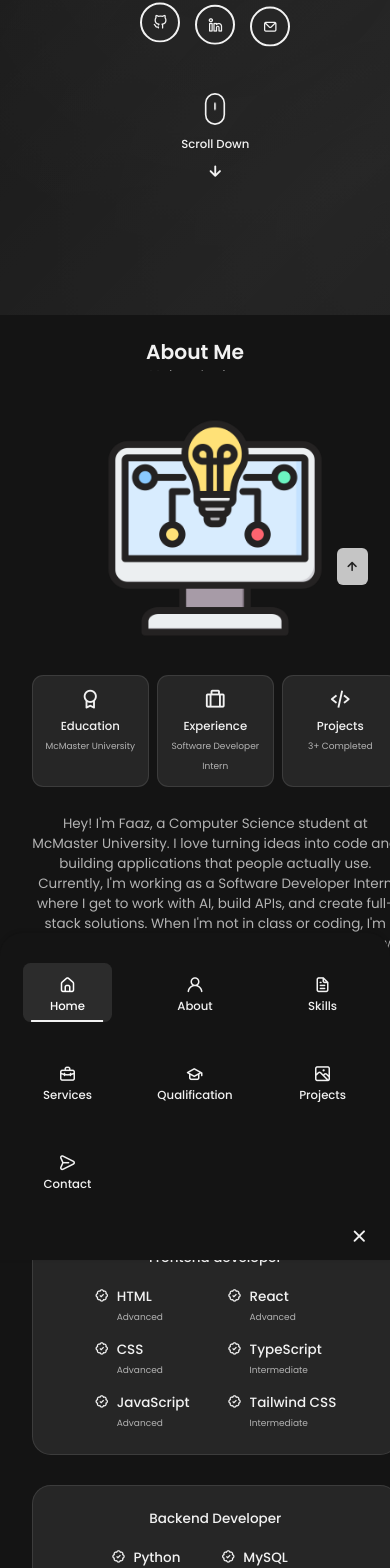
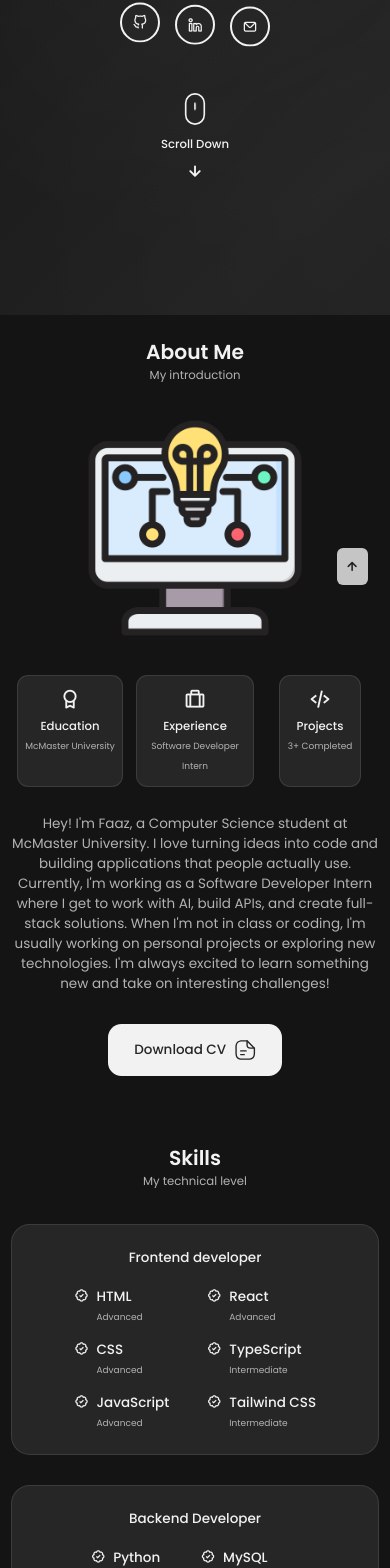
Before and after one commit to faazshaikh/Portfolio, a React (Vite) app: page / in a window 390 px wide. Shown: the part 428-1996 px from the top of the page. Built offline with nearby package versions, Linux system fonts and the light colour scheme.

Commit message:
Improved responsiveness and updated the UI

```diff
--- a/src/App.css
+++ b/src/App.css
@@ -250,6 +250,8 @@ img {
   .container {
     padding-left: 1rem;
     padding-right: 1rem;
+    margin-left: auto;
+    margin-right: auto;
   }
 
   .section {
@@ -258,6 +260,11 @@ img {
 
   .section__subtitle {
     margin-bottom: var(--mb-2-5);
+  }
+
+  .section__title,
+  .section__subtitle {
+    text-align: center;
   }
 
   .grid {
--- a/src/components/Portfolio/work.css
+++ b/src/components/Portfolio/work.css
@@ -204,10 +204,12 @@
   .work__container {
     grid-template-columns: repeat(2, 1fr);
     gap: 1.25rem;
+    justify-items: center;
   }
 
   .work__card {
     max-width: 100%;
+    width: 100%;
   }
 }
 
@@ -215,15 +217,21 @@
   .work__container {
     grid-template-columns: 1fr;
     gap: 1rem;
+    justify-items: center;
   }
 
   .work__card {
     max-width: 100%;
+    width: 100%;
   }
 
   .work__img {
     width: 100%;
     height: 200px;
+  }
+
+  .work__description {
+    text-align: center;
   }
 }
 
--- a/src/components/about/about.css
+++ b/src/components/about/about.css
@@ -111,18 +111,41 @@
 
   /* For medium devices */
   @media screen and (max-width: 768px) {
+    .about__container {
+        justify-items: center;
+    }
+
+    .about__img {
+        justify-self: center;
+    }
+
     .about__description {
         padding: 0 1rem;
+        text-align: center;
+    }
+
+    .about__data {
+        text-align: center;
     }
   }
 
   @media screen and (max-width: 576px) {
+    .about__container {
+        justify-items: center;
+    }
+
     .about__info {
         grid-template-columns: repeat(3, 1fr);
+        justify-items: center;
     }
 
     .about__description {
         padding: 0;
+        text-align: center;
+    }
+
+    .about__data {
+        text-align: center;
     }
   }
 
@@ -130,5 +153,10 @@
   @media screen and (max-width: 350px) {
     .about__info {
         grid-template-columns: repeat(2, 1fr);
+        justify-items: center;
+    }
+
+    .about__description {
+        text-align: center;
     }
   }
--- a/src/components/contact/contact.css
+++ b/src/components/contact/contact.css
@@ -151,24 +151,32 @@
     .contact__container {
         grid-template-columns: 1fr;
         row-gap: 3rem;
+        justify-items: center;
     }
 
     .contact__info {
         justify-content: center;
+        justify-items: center;
+        width: 100%;
     }
 
     .contact__form {
         margin: 0 auto;
+        width: 100%;
+        max-width: 360px;
     }
   }
 
   @media screen and (max-width: 576px) {
     .contact__info {
         grid-template-columns: 1fr;
+        justify-items: center;
+        width: 100%;
     }
 
     .contact__form {
         width: 100%;
+        max-width: 100%;
     }
   }
 
--- a/src/components/header/header.css
+++ b/src/components/header/header.css
@@ -18,38 +18,32 @@
 .nav__logo {
     color: var(--title-color);
     font-weight: var(--font-medium);
-    margin-right: auto;
-    margin-left: -10rem;
+    font-size: var(--h3-font-size);
+}
+
+.nav__right {
+    display: flex;
+    align-items: center;
+    gap: 1rem;
 }
 
 .nav__toggle {
     color: var(--title-color);
     font-weight: var(--font-medium);
+    font-size: 1.5rem;
+    cursor: pointer;
+    transition: color 0.3s ease;
+}
+
+.nav__toggle:hover {
+    color: var(--title-color-dark);
 }
 
 .nav__menu {
     margin: 0 auto;
-}
-
-.nav__list {
-    display: flex;
-    column-gap: 2rem;
-}
-
-.nav__menu {
     display: flex;
     justify-content: center;
     width: auto;
-}
-
-.nav__list {
-    display: flex;
-    column-gap: 2rem;
-}
-
-.nav__toggle {
-    color: var(--title-color);
-    font-weight: var(--font-medium);
 }
 
 .nav__list {
@@ -106,6 +100,10 @@
     transition: all 0.3s ease;
 }
 
+.nav__overlay {
+    display: none;
+}
+
 .nav__icon,
 .nav__close,
 .nav__toggle {
@@ -140,60 +138,102 @@
 /* For medium devices */
 @media screen and (max-width: 768px) {
     .header {
-        top: initial;
-        bottom: 0;
+        top: 0;
+        bottom: initial;
+    }
+
+    .nav__overlay {
+        display: block;
+        position: fixed;
+        top: 0;
+        left: 0;
+        width: 100%;
+        height: 100vh;
+        background-color: rgba(0, 0, 0, 0.5);
+        z-index: calc(var(--z-fixed) - 1);
+        opacity: 1;
+        visibility: visible;
+        transition: opacity 0.3s ease, visibility 0.3s ease;
     }
 
     .nav {
-        height: var(--header-height);
-        grid-template-columns: 1fr;
+        height: calc(var(--header-height) + 1rem);
         justify-content: space-between;
+        padding: 0 1rem;
     }
 
     .nav__logo {
-        position: static;
-    }
-
-    .nav__right {
-        position: static;
+        font-size: var(--h3-font-size);
+        margin: 0;
     }
 
     .nav__menu {
         position: fixed;
-        bottom: -100%;
+        top: -100%;
         left: 0;
         width: 100%;
         background-color: var(--body-color);
-        padding: 2rem 1.5rem 4rem;
-        box-shadow: 0 -1px 4px rgba(0, 0, 0, 0.15);
-        border-radius: 1.5rem 1.5rem 0 0;
-        transition: .3s;
+        padding: 3rem 1.5rem 2rem;
+        box-shadow: 0 4px 6px rgba(0, 0, 0, 0.1);
+        border-radius: 0 0 1.5rem 1.5rem;
+        transition: top 0.3s ease;
+        z-index: var(--z-fixed);
         display: block;
+        max-height: calc(100vh - var(--header-height) - 1rem);
+        overflow-y: auto;
+    }
+
+    [data-theme='dark'] .nav__menu {
+        box-shadow: 0 4px 6px rgba(255, 255, 255, 0.1);
+        background-color: rgba(15, 15, 15, 0.98);
+        backdrop-filter: blur(10px);
     }
 
     /* Show Menu */
     .show-menu {
-        bottom: 0;
+        top: calc(var(--header-height) + 1rem);
     }
 
     .nav__list {
-        display: grid;
-        grid-template-columns: repeat(3, 1fr);
-        gap: 2rem;
+        display: flex;
+        flex-direction: column;
+        gap: 1.5rem;
+        align-items: center;
+    }
+
+    .nav__item {
+        width: 100%;
+        display: flex;
+        justify-content: center;
+    }
+
+    .nav__link {
+        width: 100%;
+        max-width: 300px;
+        flex-direction: row;
+        justify-content: center;
+        align-items: center;
+        gap: 0.75rem;
+        padding: 0.75rem 1rem;
+        font-size: var(--normal-font-size);
+        text-align: center;
+        margin: 0 auto;
     }
 
     .nav__icon {
-        font-size: 1.2rem;
-        display: block;
+        font-size: 1.25rem;
+        display: inline-block;
     }
 
     .nav__close {
         position: absolute;
-        right: 1.3rem;
-        bottom: .5rem;
-        font-size: 1.5rem;
+        right: 1.5rem;
+        top: 1.5rem;
+        font-size: 1.75rem;
         cursor: pointer;
         color: var(--title-color);
+        transition: color 0.3s ease;
+        z-index: calc(var(--z-fixed) + 1);
     }
 
     .nav__close:hover {
@@ -201,8 +241,10 @@
     }
 
     .nav__toggle {
-        font-size: 1.1rem;
-        cursor: pointer;
+        font-size: 1.5rem;
+        display: flex;
+        align-items: center;
+        justify-content: center;
     }
 
     .nav__icon,
@@ -211,18 +253,50 @@
         display: block;
     }
 
-    .theme-toggle {
+    .nav__right {
         display: flex;
+        align-items: center;
+        gap: 1rem;
     }
 }
 
 /* For small devices */
-@media screen and (max-width: 350px) {
+@media screen and (max-width: 576px) {
     .nav__menu {
-        padding: 2rem 0.25rem 4rem;
+        padding: 2.5rem 1rem 2rem;
     }
 
     .nav__list {
-        column-gap: 0;
+        gap: 1rem;
+    }
+
+    .nav__link {
+        padding: 0.6rem 0.75rem;
+        font-size: var(--small-font-size);
+    }
+
+    .nav__close {
+        right: 1rem;
+        top: 1rem;
+        font-size: 1.5rem;
     }
 }
+
+@media screen and (max-width: 350px) {
+    .nav__menu {
+        padding: 2rem 0.75rem 1.5rem;
+    }
+
+    .nav__list {
+        gap: 0.75rem;
+    }
+
+    .nav__link {
+        padding: 0.5rem 0.5rem;
+        font-size: var(--smaller-font-size);
+    }
+
+    .nav__icon {
+        font-size: 1.1rem;
+    }
+}
--- a/src/components/qualification/qualification.css
+++ b/src/components/qualification/qualification.css
@@ -100,18 +100,35 @@
   /* For medium devices */
   @media screen and (max-width: 768px) {
     .qualification__container {
-        margin-left: var(--mb-1-5);
-        margin-right: var(--mb-1-5);
+        margin-left: auto;
+        margin-right: auto;
+        width: 100%;
+    }
+
+    .qualification__tabs {
+        justify-content: center;
     }
   }
 
   @media screen and (max-width: 576px) {
+    .qualification__container {
+        margin-left: auto;
+        margin-right: auto;
+        width: 100%;
+    }
+
     .qualification__sections {
         grid-template-columns: initial;
+        justify-items: center;
     }
 
     .qualification__button {
         margin: 0 var(--mb-0-75);
+    }
+
+    .qualification__tabs {
+        flex-wrap: wrap;
+        justify-content: center;
     }
   }
 
--- a/src/components/services/services.css
+++ b/src/components/services/services.css
@@ -179,18 +179,34 @@
   @media screen and (max-width: 768px) {
     .services__container {
         grid-template-columns: repeat(2, 1fr);
+        justify-items: center;
     }
 
     .services__content {
         padding: 3.5rem 0.5rem 1.25rem 1.5rem;
+        text-align: center;
+        width: 100%;
+        max-width: 300px;
     }
 
     .services__icon {
         font-size: 1.5rem;
+        margin-left: auto;
+        margin-right: auto;
     }
   }
 
   @media screen and (max-width: 576px) {
+    .services__container {
+        grid-template-columns: 1fr;
+        justify-items: center;
+    }
+
+    .services__content {
+        max-width: 100%;
+        text-align: center;
+    }
+
     .services__modal {
         padding: 1rem;
     }
@@ -209,10 +225,12 @@
   /* For small devices */
   @media screen and (max-width: 350px) {
     .services__container {
-        grid-template-columns: max-content;
+        grid-template-columns: 1fr;
+        justify-items: center;
     }
 
     .services__content {
-        padding-right: 6rem;
+        padding: 3rem 1rem 1rem 1rem;
+        text-align: center;
     }
   }
--- a/src/components/skills/skills.css
+++ b/src/components/skills/skills.css
@@ -90,17 +90,33 @@
   @media screen and (max-width: 576px) {
     .skills__container {
         grid-template-columns: 1fr;
+        justify-items: center;
     }
 
     .skills__content {
         padding: 1.5rem;
+        width: 100%;
+        max-width: 100%;
+    }
+
+    .skills__box {
+        justify-content: center;
     }
   }
 
   /* For small devices */
   @media screen and (max-width: 350px) {
+    .skills__container {
+        justify-items: center;
+    }
+
+    .skills__content {
+        padding: 1.25rem;
+    }
+
     .skills__box {
         column-gap: 1.25rem;
+        justify-content: center;
     }
 
     .skills__name {
```
Also changed, not shown: src/components/header/Header.jsx (+57 -10 lines), src/components/testimonials/testimonial.css (+26 -0 lines), src/components/home/Data.jsx (line endings or trailing spaces), src/components/services/Services.jsx (line endings or trailing spaces).
